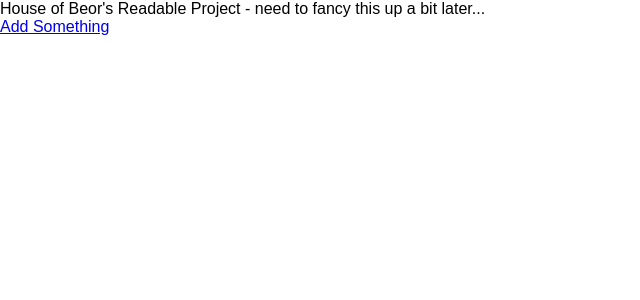
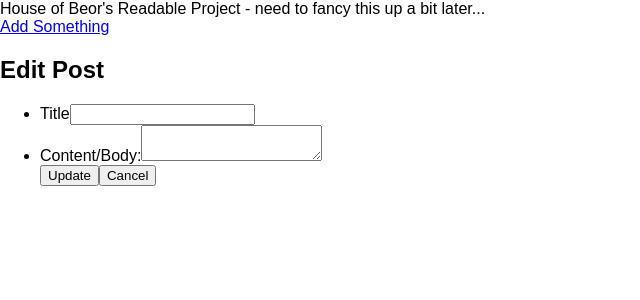
Before and after one commit to berenerchamion/readable, a React (Create React App) app: page /edit/1 in a window 1280 px wide. Shown: the top 300 px of the page, without its empty margins (0-640 px from the left). Built offline with nearby package versions, Linux system fonts and the light colour scheme; no server answers.

Commit message:
Editing a post.

```diff
--- a/src/components/App.js
+++ b/src/components/App.js
@@ -7,6 +7,7 @@ import Post from './Post'
 import { Link } from 'react-router-dom'
 import {fetchAllCategories } from '../actions'
 import AddPost from './AddPost'
+import EditPost from './EditPost'
 
 class App extends Component {
 
@@ -30,6 +31,7 @@ class App extends Component {
           <Route exact path="/" component={Main} />
           <Route exact path="/post/:id" component={Post} />
           <Route exact path="/add" component={AddPost} />
+          <Route path="/edit/:id" component={EditPost} />
         </Switch>
       </div>
     )
--- a/src/components/EditPost.js
+++ b/src/components/EditPost.js
@@ -6,6 +6,41 @@ import { Link } from 'react-router-dom'
 
 class EditPost extends Component{
 
+  editPost = (e) => {
+    e.preventDefault()
+  }
+
+
+  render(){
+    const { post } = this.props
+    return (
+      <div className="editForm">
+        <form onSubmit={this.submitEdit}>
+          <h2>Edit Post {post.id}</h2>
+          <ul className="form-style-1">
+            <li>
+              <label>Title</label>
+              <input defaultValue={post.ttile} type="text" name="title" className="field-long" />
+            </li>
+            <li>
+              <label>Content/Body:</label>
+              <textarea defaultValue={post.body} type="text" name="body" className="textArea">
+              </textarea>
+            </li>
+            <button>Update</button>
+            <button>Cancel</button>
+          </ul>
+        </form>
+      </div>
+    )
+  }
+
+}
+
+function mapStateToProps({ posts, }, { match }) {
+  return {
+    post: posts.filter((post) => match.params.id)
+  }
 }
 
 export default connect(mapStateToProps, actions)(EditPost)
--- a/src/components/MainPage.js
+++ b/src/components/MainPage.js
@@ -34,7 +34,7 @@ class MainPage extends Component{
               </Link>,
               { post.category },
               { post.author },
-              <Link className="edit-post" to={`/posts/${post.id}` }>
+              <Link className="edit-post" to={`/edit/${post.id}` }>
                 Edit Post
               </Link>,
               </li>
```
